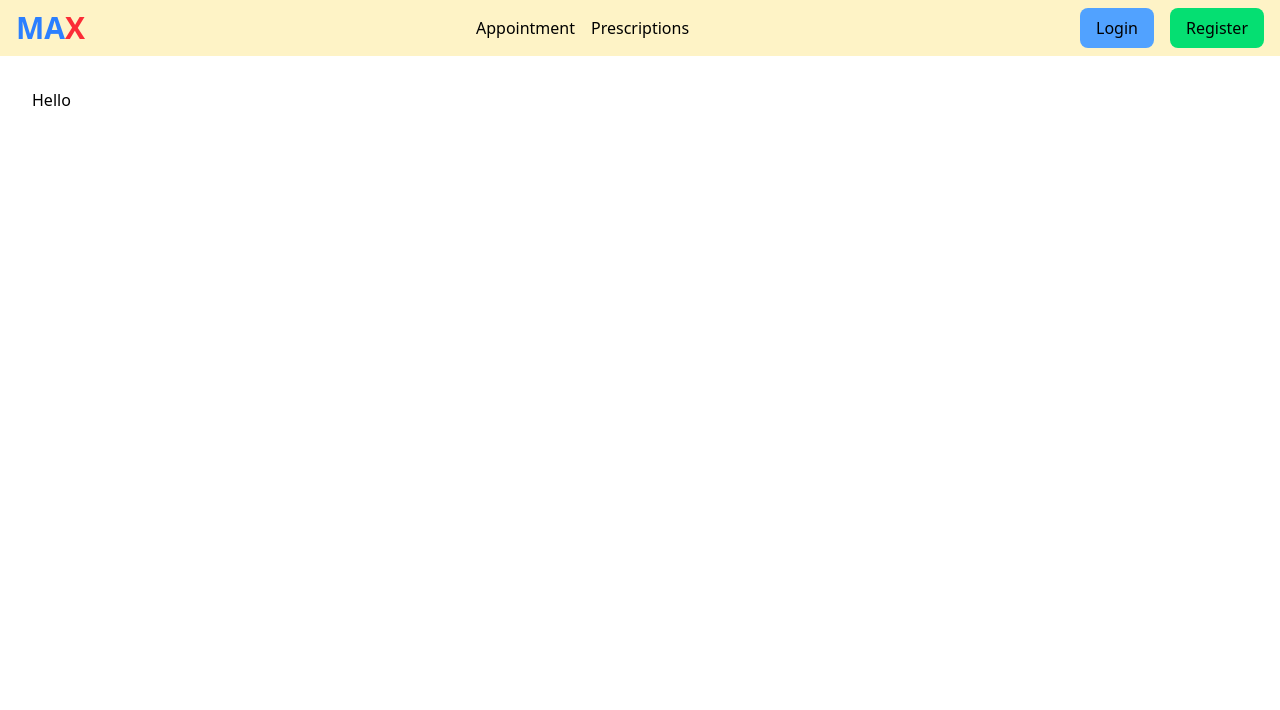
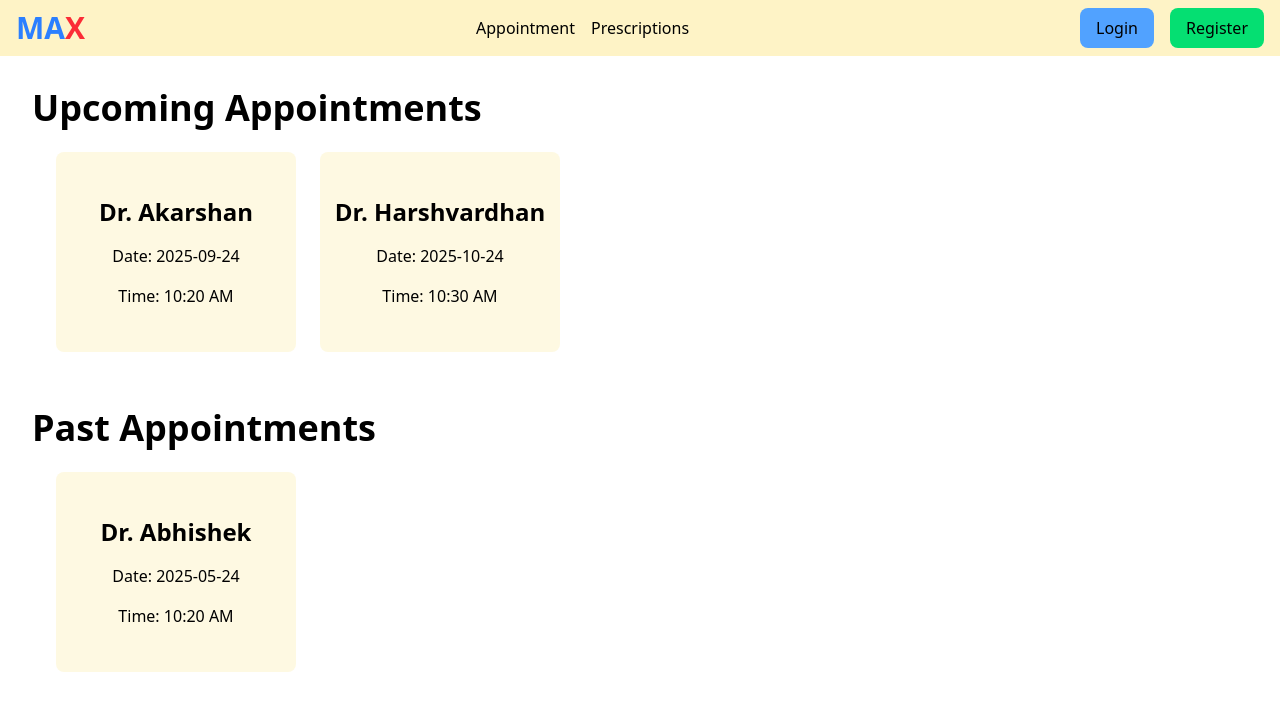
Before and after one commit to exewhyz/hms-318, a React (Vite) app: page / in a window 1280 px wide. Shown: the top 710 px of the page. Built offline with nearby package versions, Linux system fonts and the light colour scheme.

Commit message:
added appointment listing

```diff
--- a/src/App.jsx
+++ b/src/App.jsx
@@ -1,7 +1,67 @@
 import React from 'react'
+import Card from "./components/Card.jsx"
 
 export default function App() {
+  const appointments = [
+    {
+      id: 1,
+      doctor: "Dr. Abhishek",
+      date: "2025-05-24",
+      time: "10:20 AM"
+    },
+    {
+      id: 2,
+      doctor: "Dr. Akarshan",
+      date: "2025-09-24",
+      time: "10:20 AM"
+    },
+    {
+      id: 3,
+      doctor: "Dr. Harshvardhan",
+      date: "2025-10-24",
+      time: "10:30 AM"
+    }
+  ]
+
+  const upcommingAppointments = appointments.filter(((appt) => new Date(appt.date) > Date.now()))
+  const pastAppointments = appointments.filter(((appt) => new Date(appt.date) < Date.now()))
+
   return (
-    <h1>Hello</h1>
+    <div className='flex flex-col gap-8'>
+      <section>
+        <h1 className='font-bold text-4xl'>Upcoming Appointments</h1>
+        <div className='flex flex-wrap gap-6 p-6'>
+          {
+            upcommingAppointments.map((appt) => {
+              return (
+                <Card
+                  key={appt.id}
+                  doctor={appt.doctor}
+                  date={appt.date}
+                  time={appt.time}
+                />
+              )
+            })
+          }
+        </div>
+      </section>
+      <section>
+        <h1 className='font-bold text-4xl'>Past Appointments</h1>
+        <div className='flex flex-wrap gap-6 p-6'>
+          {
+            pastAppointments.map((appt) => {
+              return (
+                <Card
+                  key={appt.id}
+                  doctor={appt.doctor}
+                  date={appt.date}
+                  time={appt.time}
+                />
+              )
+            })
+          }
+        </div>
+      </section>
+    </div>
   )
 }
--- /dev/null
+++ b/src/components/Card.jsx
@@ -0,0 +1,15 @@
+import React from 'react'
+
+export default function Card({ doctor, date, time }) {
+    return (
+        <div
+            className='bg-amber-100/50 w-60 h-50 flex flex-col justify-center items-center gap-4 rounded-lg'
+        >
+            <h2 className='font-semibold text-2xl'>
+                {doctor}
+            </h2>
+            <p>Date: {date}</p>
+            <p>Time: {time}</p>
+        </div>
+    )
+}
```
